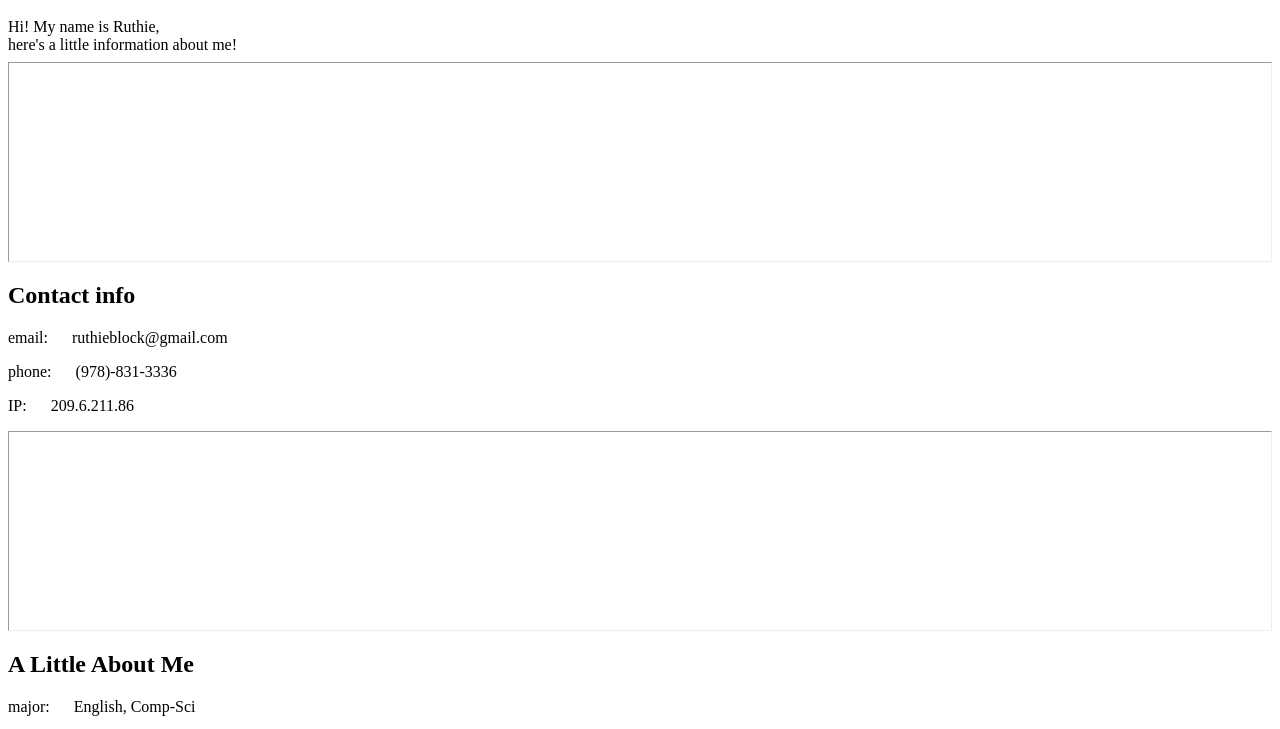
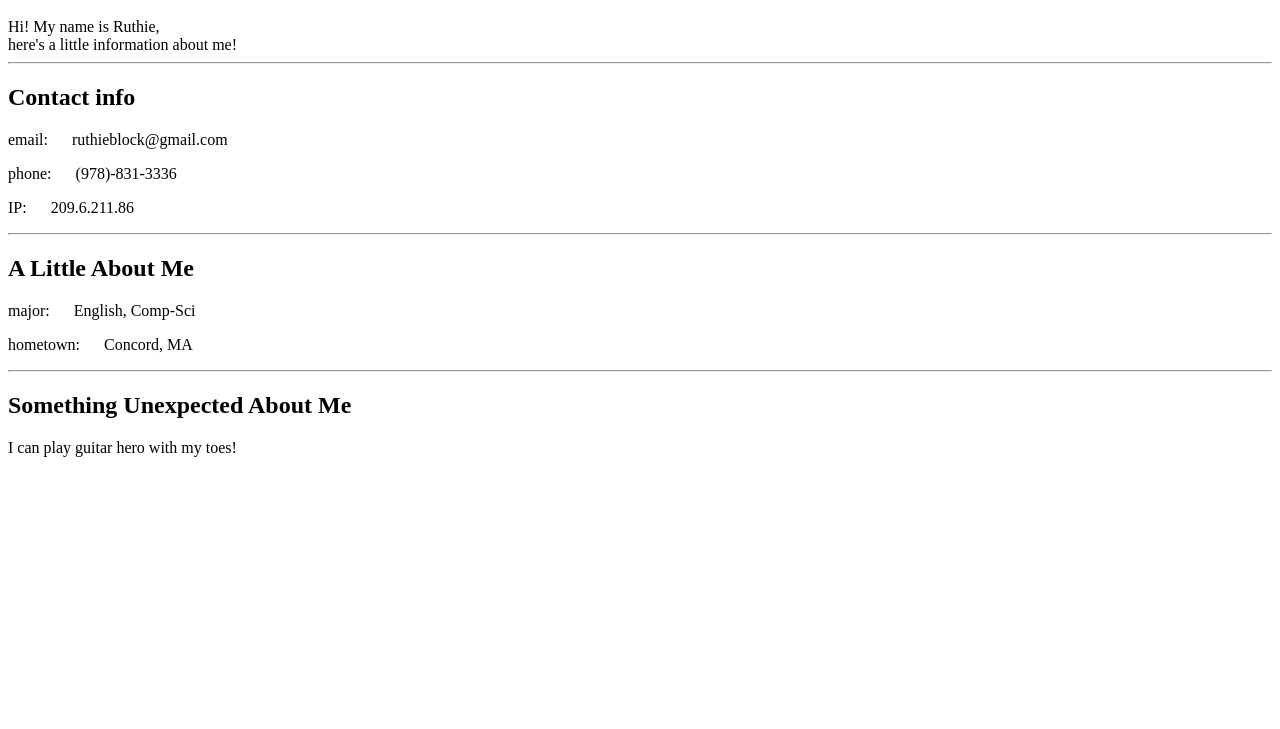
Before and after one commit to ruthieblock/rep_1, a plain HTML site: page index.html in a window 1280 px wide. Shown: the part 48-777 px from the top of the page. Drawn offline with Linux system fonts and the light colour scheme.

Commit message:
Update index.html

```diff
--- a/index.html
+++ b/index.html
@@ -6,16 +6,16 @@
 <h1>Ruthie Block!</h1>
   Hi! My name is Ruthie, <br />
   here's a little information about me! <br />
-  <hr size='200' />
+  <hr size='2' />
   <h2> Contact info </h2>
   <p> email: &nbsp;&nbsp;&nbsp;&nbsp; ruthieblock@gmail.com </p>
   <p> phone: &nbsp;&nbsp;&nbsp;&nbsp; (978)-831-3336 </p>
   <p> IP: &nbsp;&nbsp;&nbsp;&nbsp; 209.6.211.86 </p>
-  <hr size='200' />
+  <hr size='2' />
   <h2> A Little About Me </h2>
   <p> major: &nbsp;&nbsp;&nbsp;&nbsp; English, Comp-Sci </p>
   <p> hometown: &nbsp;&nbsp;&nbsp;&nbsp; Concord, MA </p>
-  <hr size='200' />
+  <hr size='2' />
   <h2> Something Unexpected About Me </h2>
   <p> I can play guitar hero with my toes! </p>
 </body>
```
